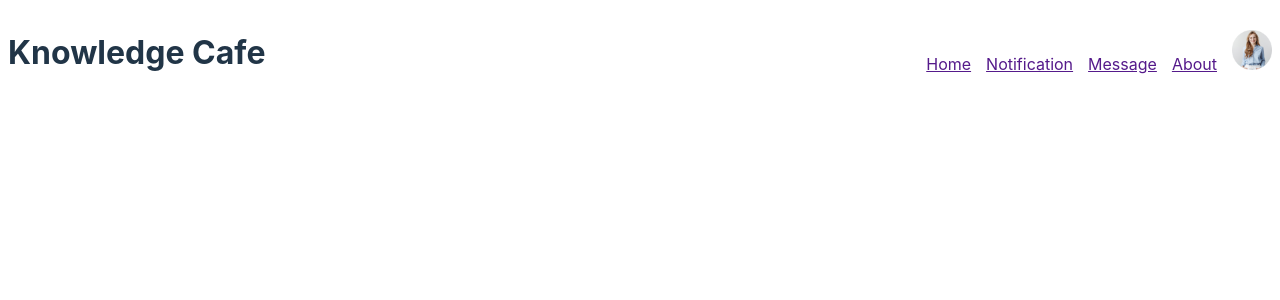
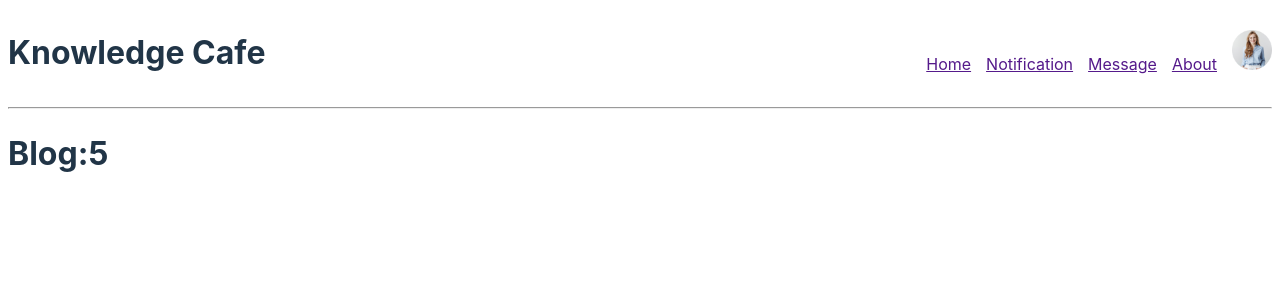
Before and after one commit to vatiza/knowledge-cafe-A8-, a React (Vite) app: page / in a window 1280 px wide. Shown: the top 300 px of the page. Built offline with nearby package versions, Linux system fonts and the light colour scheme.

Commit message:
load data fetch

```diff
--- a/src/App.jsx
+++ b/src/App.jsx
@@ -1,5 +1,6 @@
 
 import './App.css'
+import Blogs from './Components/Blogs/Blogs'
 import Nav from './Components/Nav/Nav'
 
 function App() {
@@ -7,10 +8,11 @@ function App() {
 
   return (
     <>
-     <Nav></Nav>
-     <div>
+      <Nav></Nav>
+      <div>
+        <Blogs></Blogs>
 
-     </div>
+      </div>
     </>
   )
 }
--- /dev/null
+++ b/src/Components/Blogs/Blogs.jsx
@@ -0,0 +1,28 @@
+import { useEffect, useState } from 'react';
+import './Blogs.css'
+import Post from '../Post/Post';
+
+
+const Blogs = () => {
+    const [Blogs, setBlogs] = useState([])
+    useEffect(() => {
+        fetch('data.json')
+            .then(res => res.json())
+            .then(data => setBlogs(data))
+    }, [])
+    return (
+        <div>
+            <h1>Blog:{Blogs.length}</h1>
+            {
+                Blogs.map(post => <Post
+                    key={post.id}
+                    post={post}
+
+                    ></Post>)
+            }
+
+        </div>
+    );
+};
+
+export default Blogs;
--- a/src/Components/Nav/Nav.jsx
+++ b/src/Components/Nav/Nav.jsx
@@ -3,6 +3,7 @@ import './Nav.css'
 
 const Nav = () => {
     return (
+        <>
             <div className='nav'>
                 <h1>Knowledge Cafe</h1>
                 <ul>
@@ -13,6 +14,8 @@ const Nav = () => {
                     <img src={profile} alt="" />
                 </ul>
             </div>
+            <hr />
+        </>
     );
 };
 
--- /dev/null
+++ b/src/Components/Post/Post.jsx
@@ -0,0 +1,12 @@
+
+
+const Post = (props) => {
+    console.log(props)
+    return (
+        <div>
+
+        </div>
+    );
+};
+
+export default Post;
```
Also changed, not shown: src/Components/Blogs/Blogs.css (added), src/Components/Post/Post.css (added). Lines whose indentation alone changed are shown as unchanged.
